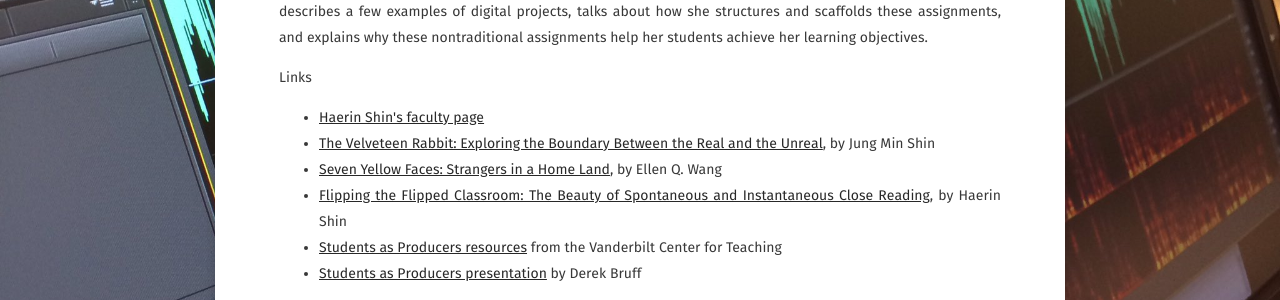
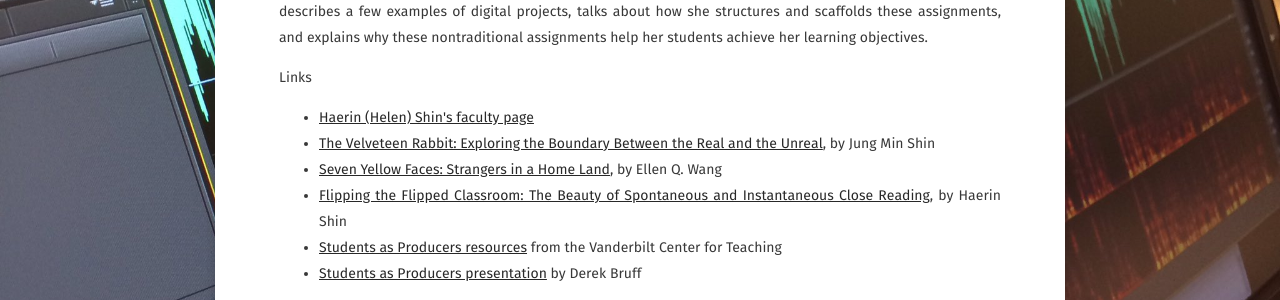
Before and after one commit to leadinglinespod/leadinglinespod.github.io, a Jekyll site: the page built from _posts/2017-09-04-episode-024.md, in a window 1280 px wide, cut to the strip 413-713 px from the top of the page. Built offline with Jekyll 4.4.1, drawn with Linux system fonts in a browser that asks for light colours; some web fonts are replaced; comment, search, counter and statistics services are not loaded.

Commit message:
Update 2017-09-04-episode-024.md

```diff
--- a/_posts/2017-09-04-episode-024.md
+++ b/_posts/2017-09-04-episode-024.md
@@ -16,7 +16,7 @@ In this episode, we continue exploring one of the themes of this season of Leadi
 Links
 
 <ul>
-<li><a href="https://as.vanderbilt.edu/english/bio/haerin-shin">Haerin Shin's faculty page</a></li>
+<li><a href="https://as.vanderbilt.edu/english/bio/haerin-shin">Haerin (Helen) Shin's faculty page</a></li>
 <li><a href="http://jasmine138.wixsite.com/velveteenrabbit">The Velveteen Rabbit: Exploring the Boundary Between the Real and the Unreal</a>, by Jung Min Shin</li>
 <li><a href="http://lnwang95.wixsite.com/seven-yellow-faces">Seven Yellow Faces: Strangers in a Home Land</a>, by Ellen Q. Wang</li>
 <li><a href="https://tomprof.stanford.edu/posting/1435">Flipping the Flipped Classroom: The Beauty of Spontaneous and Instantaneous Close Reading</a>, by Haerin Shin</li>
```
